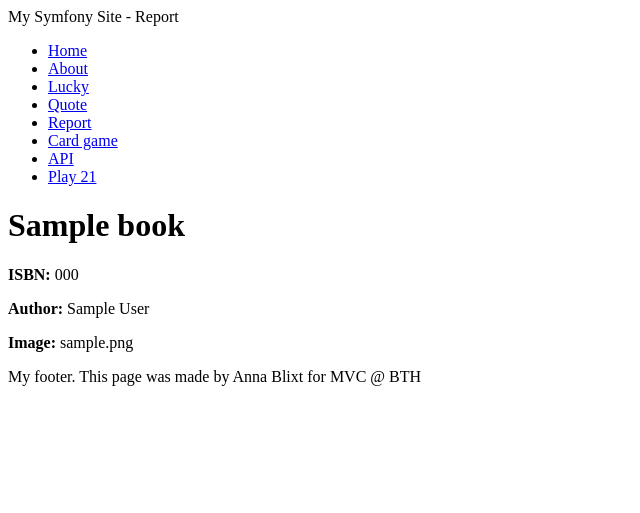
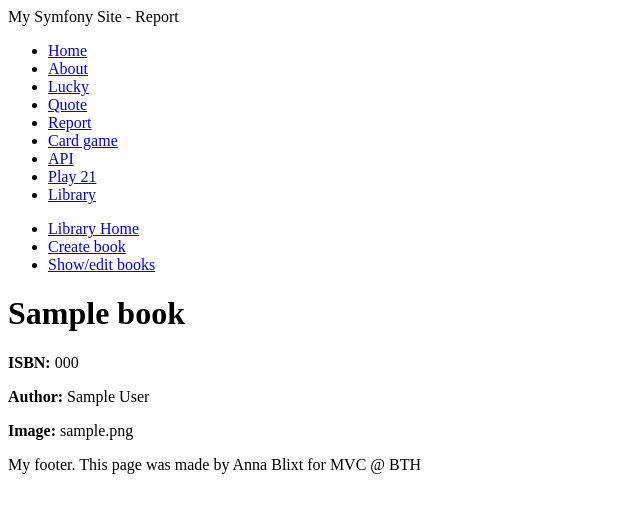
Before and after one commit to blixtenA/mvc_report, a Symfony app: template templates/library/read_one.html.twig in a window 1280 px wide. Shown: the top 513 px of the page, without its empty margins (0-640 px from the left). Run offline with Twig, Linux system fonts and the light colour scheme; the template is opened without the code that fills it: most values are stand-ins (such as "Sample title", 1, 10 or a date in 2020); some libraries are stand-ins or nearby versions.

Commit message:
Added a library navbar

```diff
--- a/src/Controller/LibraryController.php
+++ b/src/Controller/LibraryController.php
@@ -10,7 +10,6 @@ use Doctrine\Persistence\ManagerRegistry;
 use App\Form\BookType;
 use Symfony\Component\HttpFoundation\Request;
 use Symfony\Component\HttpKernel\Exception\NotFoundHttpException;
-
 
 class LibraryController extends AbstractController
 {
--- a/templates/base.html.twig
+++ b/templates/base.html.twig
@@ -27,6 +27,7 @@
                 <li><a href="{{ path('card_init_post') }}">Card game</a></li>
                 <li><a href="{{ path('api_land') }}">API</a></li>
                 <li><a href="{{ path('twentyone_start') }}">Play 21</a></li>
+                <li><a href="{{ path('app_library') }}">Library</a></li>
             </ul>
         </nav>
         {% block subheader %}{% endblock %}
--- a/templates/library/create.html.twig
+++ b/templates/library/create.html.twig
@@ -1,5 +1,9 @@
 {% extends 'base.html.twig' %}
-
+{% block subheader %}
+<div class="subheader">
+    {% include "library/librarynav.html.twig" %}
+</div>
+{% endblock %}
 {% block title %}Create Book{% endblock %}
 
 {% block body %}
--- /dev/null
+++ b/templates/library/librarynav.html.twig
@@ -0,0 +1,7 @@
+<div class="subnav">
+    <ul>
+        <li><a href="{{ path('app_library') }}">Library Home</a></li>
+        <li><a href="{{ path('book_create') }}">Create book</a></li>
+        <li><a href="{{ path('book_read_many') }}">Show/edit books</a></li>
+    </ul>
+</div>
--- a/templates/library/read_many.html.twig
+++ b/templates/library/read_many.html.twig
@@ -1,4 +1,9 @@
 {% extends 'base.html.twig' %}
+{% block subheader %}
+<div class="subheader">
+    {% include "library/librarynav.html.twig" %}
+</div>
+{% endblock %}
 
 {% block title %}Books{% endblock %}
 
--- a/templates/library/read_one.html.twig
+++ b/templates/library/read_one.html.twig
@@ -1,4 +1,9 @@
 {% extends 'base.html.twig' %}
+{% block subheader %}
+<div class="subheader">
+    {% include "library/librarynav.html.twig" %}
+</div>
+{% endblock %}
 
 {% block title %}Read Book{% endblock %}
 
--- a/templates/library/update.html.twig
+++ b/templates/library/update.html.twig
@@ -1,4 +1,9 @@
 {% extends 'base.html.twig' %}
+{% block subheader %}
+<div class="subheader">
+    {% include "library/librarynav.html.twig" %}
+</div>
+{% endblock %}
 
 {% block title %}Update Book{% endblock %}
 
```
Also changed, not shown: src/Controller/ProductController.php (+5 -5 lines), templates/library/index.html.twig (+6 -1 lines), tests/Card/CardHandTest.php (line endings or trailing spaces), tests/Card/GameTest.php (indentation only), tests/Card/PlayerTest.php (indentation only), 1 other file.
